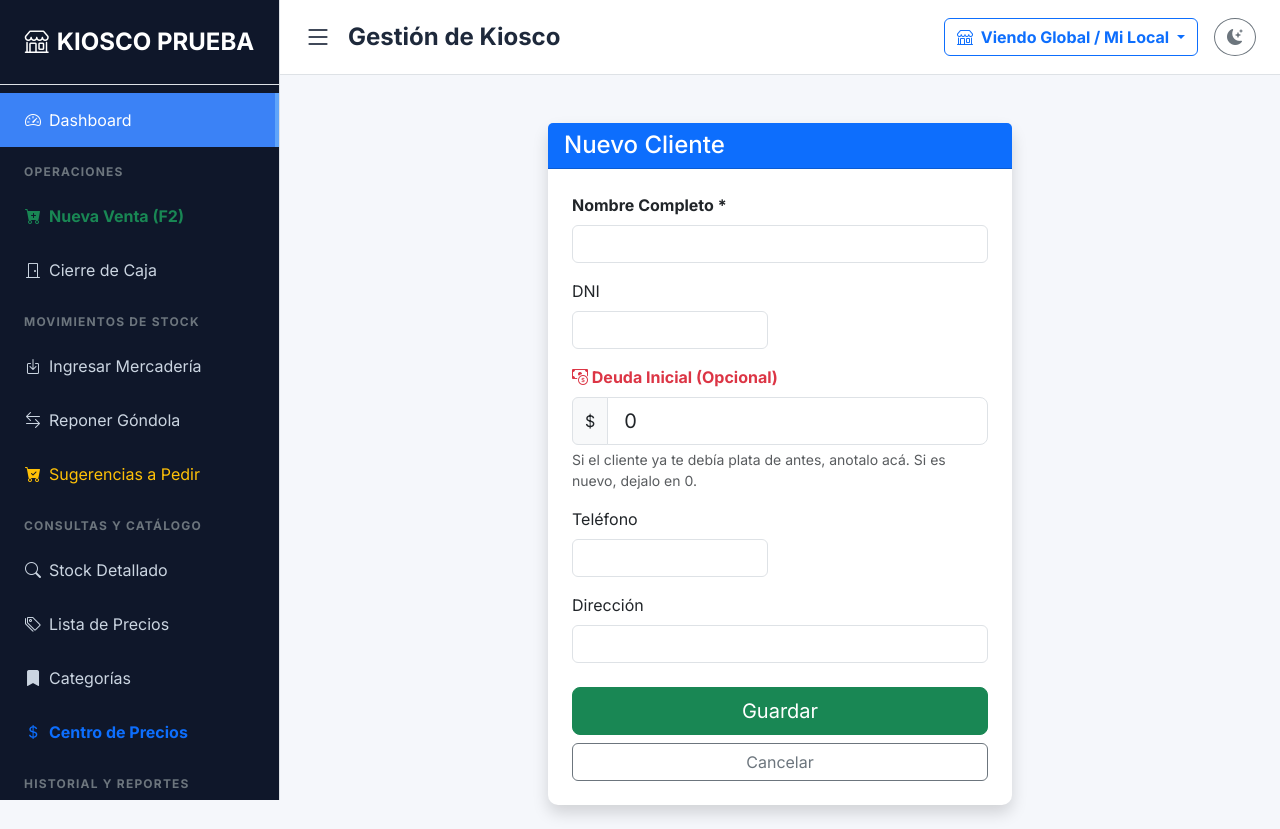
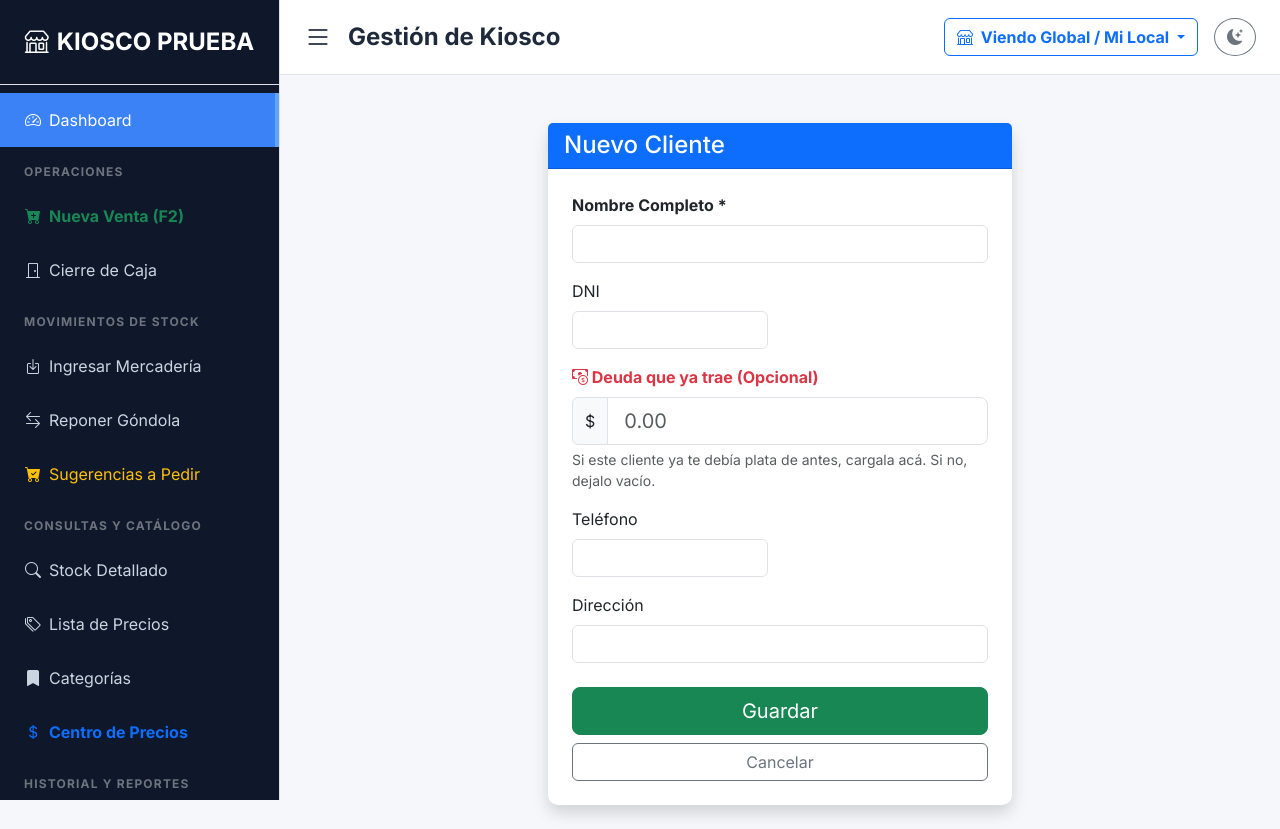
Before and after one commit to ferchujcz/sistema_stock, a Django app: page /clientes/nuevo/ in a window 1280 px wide. Run offline with Django 5.2, Linux system fonts and the light colour scheme; a user stored in the database is signed in; data comes from the database, SQL or seed files in the repository; some libraries are stand-ins or nearby versions.

Commit message:
arreglos de cta cte

```diff
--- a/core/templates/core/form_cliente.html
+++ b/core/templates/core/form_cliente.html
@@ -23,13 +23,13 @@
                         </div>
                         <div class="mb-3">
                             <label for="saldo_inicial" class="form-label fw-bold text-danger">
-                                <i class="bi bi-cash-coin"></i> Deuda Inicial (Opcional)
+                                <i class="bi bi-cash-coin"></i> Deuda que ya trae (Opcional)
                             </label>
                             <div class="input-group">
                                 <span class="input-group-text">$</span>
-                                <input type="number" step="0.01" class="form-control form-control-lg" id="saldo_inicial" name="saldo_inicial" placeholder="Ej: 5000.00" value="0">
+                                <input type="number" step="0.01" class="form-control form-control-lg" id="saldo_inicial" name="saldo_inicial" placeholder="0.00">
                             </div>
-                            <div class="form-text">Si el cliente ya te debía plata de antes, anotalo acá. Si es nuevo, dejalo en 0.</div>
+                            <div class="form-text">Si este cliente ya te debía plata de antes, cargala acá. Si no, dejalo vacío.</div>
                         </div>
                         <div class="col-md-6 mb-3">
                             <label class="form-label">Teléfono</label>
--- a/core/views.py
+++ b/core/views.py
@@ -707,9 +707,11 @@ def registrar_venta(request):
                 total_venta = subtotal_venta + descuento_recargo
                 total_venta_quantized = total_venta.quantize(Decimal('0.01'), rounding=ROUND_HALF_UP)
 
-                # Chequeo de límite de crédito
-                if cliente and (cliente.saldo_actual + total_venta_quantized) > cliente.limite_credito:
-                    raise Exception(f'Límite de crédito excedido. Saldo actual: ${cliente.saldo_actual}. Límite: ${cliente.limite_credito}.')
+                # CORRECCIÓN: Usamos 'cuenta_corriente' en lugar de 'saldo_actual'
+                # Chequeo de límite de crédito (usamos un valor alto por defecto si no existe el campo límite)
+                limite = getattr(cliente, 'limite_credito', 999999)
+                if cliente and (cliente.cuenta_corriente + total_venta_quantized) > limite:
+                    raise Exception(f'Límite de crédito excedido. Deuda actual: ${cliente.cuenta_corriente}. Límite: ${limite}.')
 
                 nueva_venta = Venta.objects.create(
                     subtotal=subtotal_venta,
@@ -718,8 +720,13 @@ def registrar_venta(request):
                     metodo_pago=metodo_pago,
                     cuotas=cuotas,
                     sucursal=sucursal_usuario,
-                    cliente=cliente # Asigna el cliente (o None)
+                    cliente=cliente
                 )
+
+                # Si fue fiado, actualizamos la cuenta corriente del cliente
+                if cliente:
+                    cliente.cuenta_corriente += total_venta_quantized
+                    cliente.save()
 
                 # Si fue fiado, actualizamos el saldo del cliente
                 if cliente:
@@ -1642,11 +1649,10 @@ def listar_clientes(request):
         'clientes': clientes,
         'solo_deudores': (filtro_deuda == 'deudores') # Para mostrar un título distinto en el HTML si querés
     })
-
 @login_required
 def crear_cliente(request):
     if request.method == 'POST':
-        # Atrapamos el saldo inicial. Si lo dejan vacío, asumimos 0.
+        # Atrapamos el saldo que el cliente ya debe. Si está vacío, es 0.
         saldo_inicial_str = request.POST.get('saldo_inicial', '0')
         try:
             saldo_inicial = Decimal(saldo_inicial_str) if saldo_inicial_str else Decimal('0.00')
@@ -1659,9 +1665,9 @@ def crear_cliente(request):
                 dni=request.POST.get('dni'),
                 telefono=request.POST.get('telefono'),
                 direccion=request.POST.get('direccion'),
-                cuenta_corriente=saldo_inicial # <-- APLICAMOS LA DEUDA PREVIA
+                cuenta_corriente=saldo_inicial # <-- Guardamos la deuda previa
             )
-            messages.success(request, '¡Cliente registrado!')
+            messages.success(request, '¡Cliente registrado con éxito!')
             return redirect('listar_clientes')
         except Exception as e:
             messages.error(request, f'Error al crear: {e}')
```
